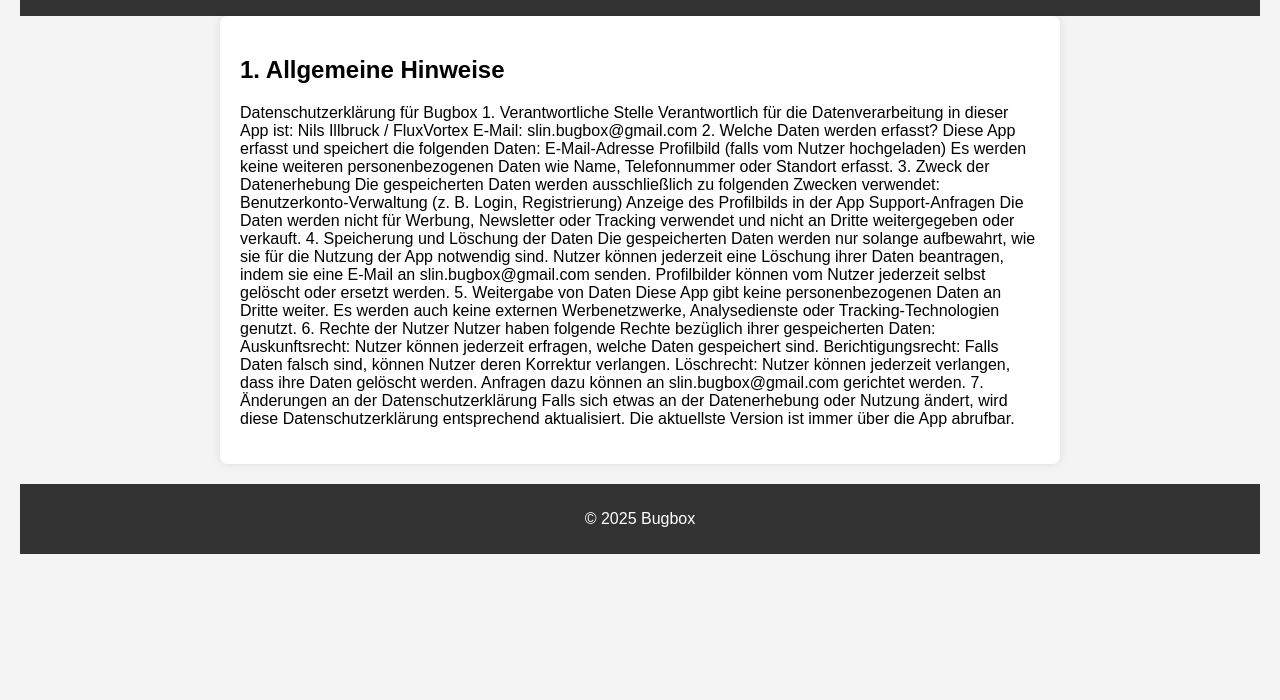
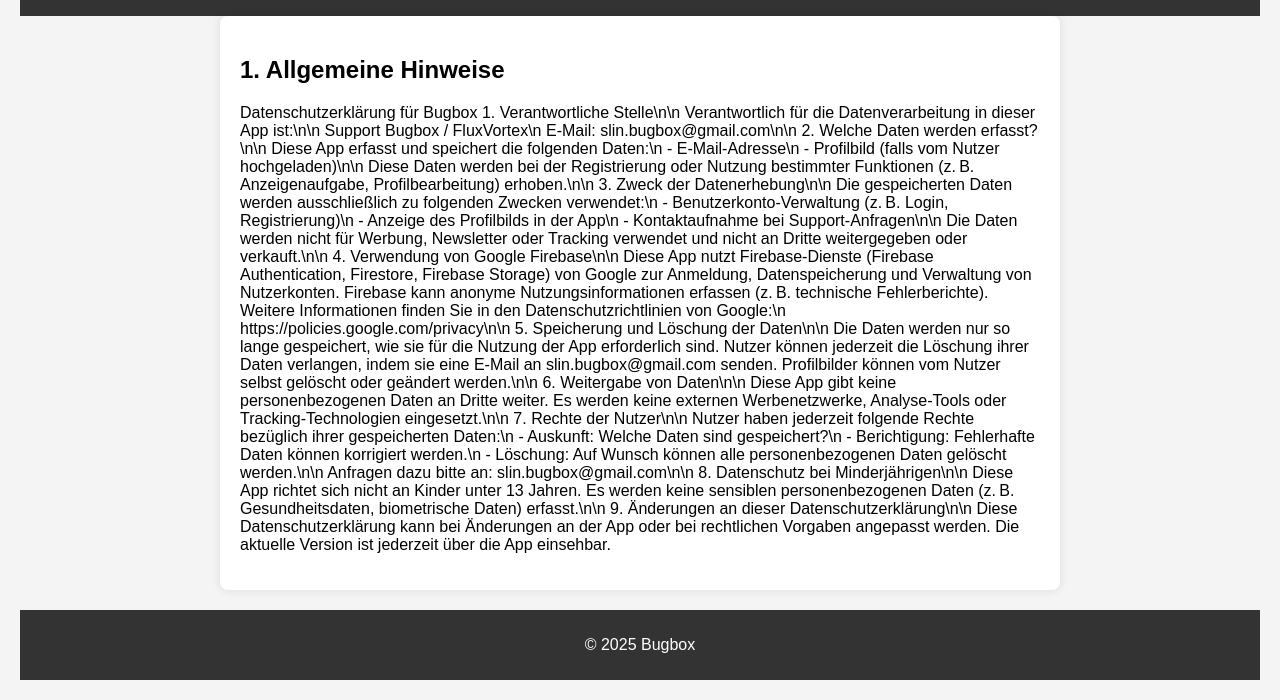
Before and after one commit to Bugbox47/Bugbox-Datenschutz, a plain HTML site: page index.html in a window 1280 px wide. Shown: the part 114-814 px from the top of the page. Drawn offline with Linux system fonts and the light colour scheme.

Commit message:
Datenschutz index.html

```diff
--- a/index.html
+++ b/index.html
@@ -14,40 +14,46 @@
         <section>
             <h2>1. Allgemeine Hinweise</h2>
             <p>Datenschutzerklärung für Bugbox
-                1. Verantwortliche Stelle
-                Verantwortlich für die Datenverarbeitung in dieser App ist:
-                Nils Illbruck / FluxVortex
-                E-Mail: slin.bugbox@gmail.com
-                2. Welche Daten werden erfasst?
-                Diese App erfasst und speichert die folgenden Daten:
-                E-Mail-Adresse
-                Profilbild (falls vom Nutzer hochgeladen)
-                Es werden keine weiteren personenbezogenen Daten wie Name, Telefonnummer oder Standort erfasst.
-                3. Zweck der Datenerhebung
-                Die gespeicherten Daten werden ausschließlich zu folgenden Zwecken verwendet:
-                Benutzerkonto-Verwaltung (z. B. Login, Registrierung)
-                Anzeige des Profilbilds in der App
-                Support-Anfragen
-                Die Daten werden nicht für Werbung, Newsletter oder Tracking verwendet und nicht an Dritte
-                weitergegeben oder verkauft.
-                4. Speicherung und Löschung der Daten
-                Die gespeicherten Daten werden nur solange aufbewahrt, wie sie für die Nutzung der App notwendig
-                sind.
-                Nutzer können jederzeit eine Löschung ihrer Daten beantragen, indem sie eine E-Mail an
-                slin.bugbox@gmail.com senden.
-                Profilbilder können vom Nutzer jederzeit selbst gelöscht oder ersetzt werden.
-                5. Weitergabe von Daten
-                Diese App gibt keine personenbezogenen Daten an Dritte weiter. Es werden auch keine externen
-                Werbenetzwerke, Analysedienste oder Tracking-Technologien genutzt.
-                6. Rechte der Nutzer
-                Nutzer haben folgende Rechte bezüglich ihrer gespeicherten Daten:
-                Auskunftsrecht: Nutzer können jederzeit erfragen, welche Daten gespeichert sind.
-                Berichtigungsrecht: Falls Daten falsch sind, können Nutzer deren Korrektur verlangen.
-                Löschrecht: Nutzer können jederzeit verlangen, dass ihre Daten gelöscht werden.
-                Anfragen dazu können an slin.bugbox@gmail.com gerichtet werden.
-                7. Änderungen an der Datenschutzerklärung
-                Falls sich etwas an der Datenerhebung oder Nutzung ändert, wird diese Datenschutzerklärung
-                entsprechend aktualisiert. Die aktuellste Version ist immer über die App abrufbar.</p>
+               1. Verantwortliche Stelle\n\n
+Verantwortlich für die Datenverarbeitung in dieser App ist:\n\n
+Support Bugbox / FluxVortex\n
+E-Mail: slin.bugbox@gmail.com\n\n
+
+2. Welche Daten werden erfasst?\n\n
+Diese App erfasst und speichert die folgenden Daten:\n
+- E-Mail-Adresse\n
+- Profilbild (falls vom Nutzer hochgeladen)\n\n
+Diese Daten werden bei der Registrierung oder Nutzung bestimmter Funktionen (z. B. Anzeigenaufgabe, Profilbearbeitung) erhoben.\n\n
+
+3. Zweck der Datenerhebung\n\n
+Die gespeicherten Daten werden ausschließlich zu folgenden Zwecken verwendet:\n
+- Benutzerkonto-Verwaltung (z. B. Login, Registrierung)\n
+- Anzeige des Profilbilds in der App\n
+- Kontaktaufnahme bei Support-Anfragen\n\n
+Die Daten werden nicht für Werbung, Newsletter oder Tracking verwendet und nicht an Dritte weitergegeben oder verkauft.\n\n
+
+4. Verwendung von Google Firebase\n\n
+Diese App nutzt Firebase-Dienste (Firebase Authentication, Firestore, Firebase Storage) von Google zur Anmeldung, Datenspeicherung und Verwaltung von Nutzerkonten. Firebase kann anonyme Nutzungsinformationen erfassen (z. B. technische Fehlerberichte). Weitere Informationen finden Sie in den Datenschutzrichtlinien von Google:\n
+https://policies.google.com/privacy\n\n
+
+5. Speicherung und Löschung der Daten\n\n
+Die Daten werden nur so lange gespeichert, wie sie für die Nutzung der App erforderlich sind. Nutzer können jederzeit die Löschung ihrer Daten verlangen, indem sie eine E-Mail an slin.bugbox@gmail.com senden. Profilbilder können vom Nutzer selbst gelöscht oder geändert werden.\n\n
+
+6. Weitergabe von Daten\n\n
+Diese App gibt keine personenbezogenen Daten an Dritte weiter. Es werden keine externen Werbenetzwerke, Analyse-Tools oder Tracking-Technologien eingesetzt.\n\n
+
+7. Rechte der Nutzer\n\n
+Nutzer haben jederzeit folgende Rechte bezüglich ihrer gespeicherten Daten:\n
+- Auskunft: Welche Daten sind gespeichert?\n
+- Berichtigung: Fehlerhafte Daten können korrigiert werden.\n
+- Löschung: Auf Wunsch können alle personenbezogenen Daten gelöscht werden.\n\n
+Anfragen dazu bitte an: slin.bugbox@gmail.com\n\n
+
+8. Datenschutz bei Minderjährigen\n\n
+Diese App richtet sich nicht an Kinder unter 13 Jahren. Es werden keine sensiblen personenbezogenen Daten (z. B. Gesundheitsdaten, biometrische Daten) erfasst.\n\n
+
+9. Änderungen an dieser Datenschutzerklärung\n\n
+Diese Datenschutzerklärung kann bei Änderungen an der App oder bei rechtlichen Vorgaben angepasst werden. Die aktuelle Version ist jederzeit über die App einsehbar.</p>
         </section>
     </main>
     <footer>
```
